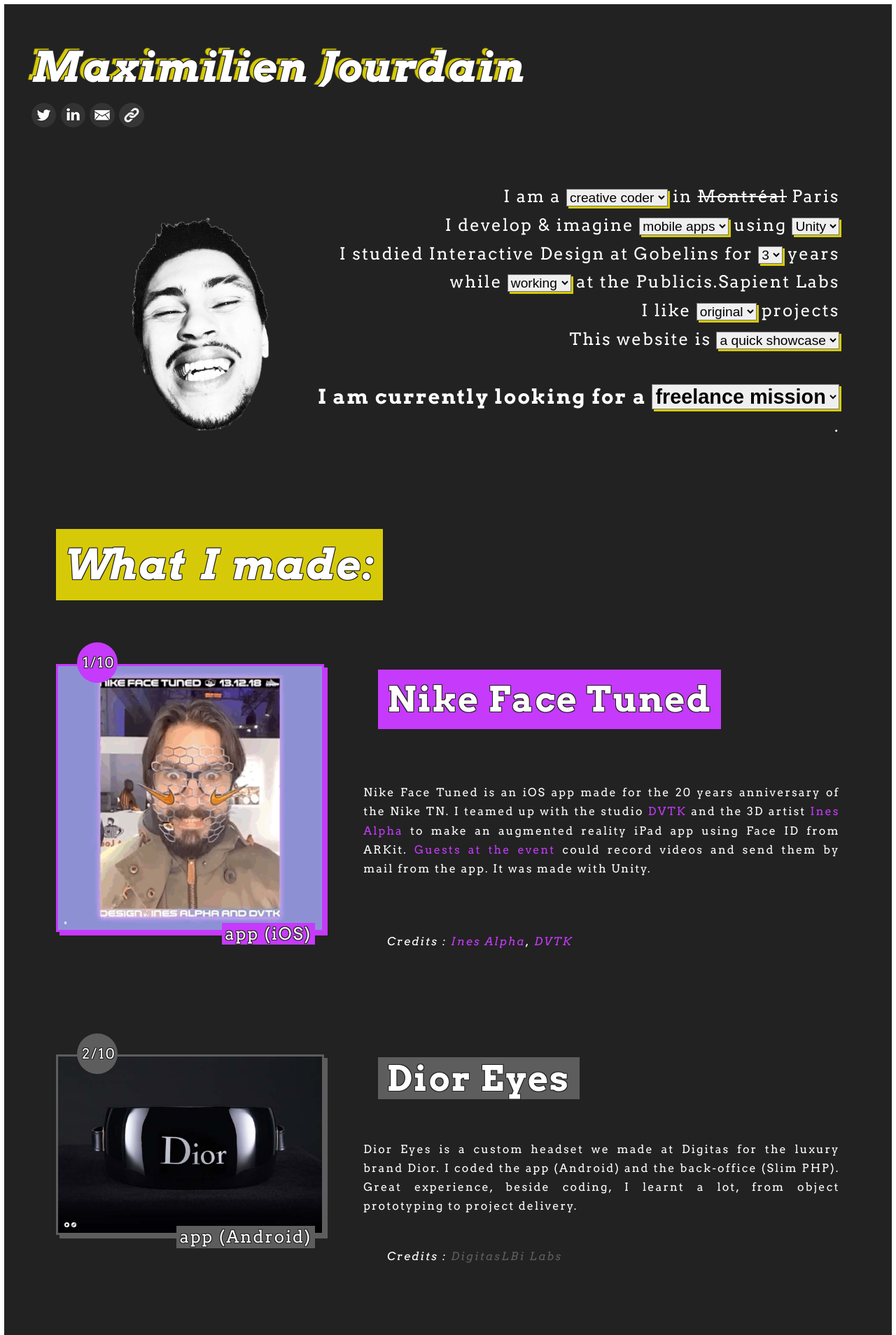
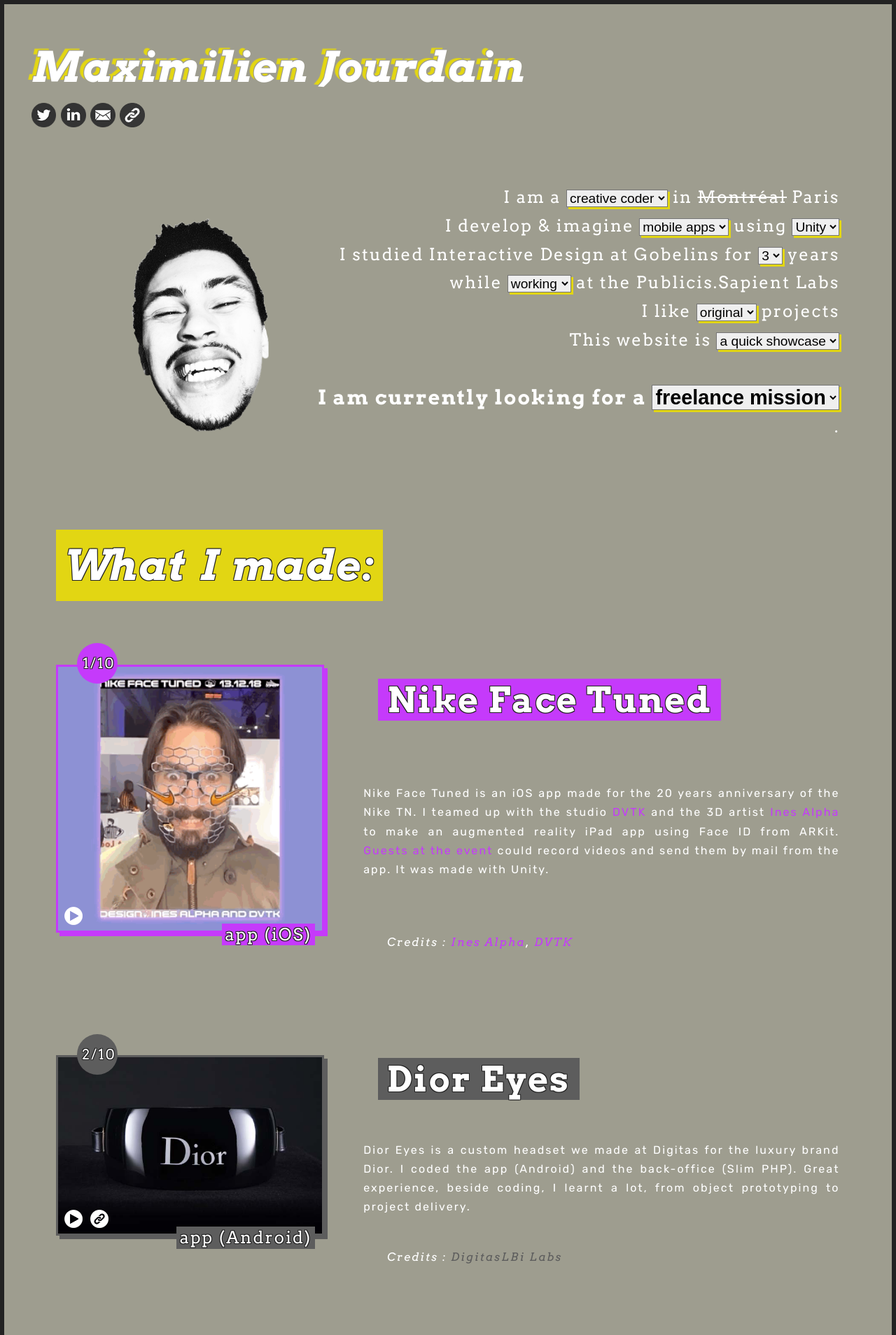
Before and after one commit to karolsenami/karolsenami.github.io, a Jekyll site: the page built from index.html, in a window 1280 px wide. Shown: the top 1908 px of the page at 70% size. Built offline with Jekyll 4.4.1, drawn with Linux system fonts in a browser that asks for light colours; a style sheet for code colours, icons or effects is not loaded.

Commit message:
Modif fond et icone lien

```diff
--- a/_includes/head.html
+++ b/_includes/head.html
@@ -13,5 +13,6 @@
   <link rel='stylesheet' href='//cdn.jsdelivr.net/npm/hack-font@3.3.0/build/web/hack-subset.css'>
   <link href="https://fonts.googleapis.com/css?family=Questrial" rel="stylesheet">
   <link href="https://fonts.googleapis.com/css?family=Arvo:400,400i,700,700i" rel="stylesheet">
+  <link href="https://fonts.googleapis.com/css?family=Rubik:400" rel="stylesheet">
   <!-- Created with Jekyll Now - http://github.com/barryclark/jekyll-now -->
 </head>
--- a/_sass/_variables.scss
+++ b/_sass/_variables.scss
@@ -4,8 +4,9 @@
 //
 
 // Colors
-$bodyBackgroundColor: #fff;
-$backgroundColor: #222;
+$bodyBackgroundColor: #222;//#fff;
+$backgroundColor: #9e9d8f;//rgba(234,221,6,0.9);//#222;
+$outlineColor: #222;//rgba(234,221,6,0.9);//#222;
 $textColor: #fff;
 $black: #1a1a1a;
 $blue : blue;
@@ -19,7 +20,8 @@
 
 // Font stacks
 // $font-normal: Questrial, Helvetica, sans-serif;
-$font-normal: Arvo, "Helvetica Neue", Helvetica, sans-serif;
+$font-normal: Rubik, "Helvetica Neue", Helvetica, sans-serif;
+// $font-normal: "Work Sans", "Helvetica Neue", Helvetica, sans-serif;
 $font-title: Arvo, "Helvetica Neue", Helvetica, Arial, sans-serif;
 // font-family: 'Playfair Display', serif;
 // Mobile breakpoints
--- a/css/default.scss
+++ b/css/default.scss
@@ -71,7 +71,7 @@
     font-size: 2.75em;
   }
   font-style: italic;
-  text-shadow: 1px 1px 0 $backgroundColor, -1px -1px 0 $backgroundColor, 1px -1px 0 $backgroundColor, -1px 1px 0 $backgroundColor;
+  text-shadow: 1px 1px 0 $outlineColor, -1px -1px 0 $outlineColor, 1px -1px 0 $outlineColor, -1px 1px 0 $outlineColor;
   color: $textColor;
   text-overflow: clip;
   a {
@@ -91,6 +91,10 @@
 h4 {
   font-size: 1.875em;
   color: $gray;
+}
+
+.header-links {
+
 }
 
 a {
@@ -121,7 +125,7 @@
 }
 
 .outline-text {
-  text-shadow: 1px 1px 0 $backgroundColor , -1px -1px 0 $backgroundColor , 1px -1px 0 $backgroundColor , -1px 1px 0 $backgroundColor ;
+  text-shadow: 1px 1px 0 $outlineColor , -1px -1px 0 $outlineColor , 1px -1px 0 $outlineColor , -1px 1px 0 $outlineColor ;
   color: $textColor;
   text-overflow: clip;
 }
--- a/css/index.scss
+++ b/css/index.scss
@@ -74,6 +74,7 @@
   // right
   .profile-description {
     width: $description-width;
+    font-family: $font-title;
     font-size: 1.5em;
     line-height: 1.7em;
     margin-bottom: 5%;
@@ -129,6 +130,7 @@
       padding-right: $children-horizontal-padding;
       margin: auto;
       $index-width: 2.9em;
+      font-family: $font-title;
       @include mobile {
         width: 100%;
         padding-right: 0;
@@ -173,9 +175,8 @@
           bottom: 2.4em;
           left: 0.7em;
           @include mobile {
-            bottom:0;
-            top: -5%;
-            left: 77%;
+            bottom:20%;
+            left: 5%;
           }
           z-index: 9;
           display: flex;
@@ -185,7 +186,7 @@
             width: 7%;
             margin-right: 3%;
             img {
-
+              width: 400px;
             }
             // padding-right: 10%;
           }
@@ -217,6 +218,11 @@
     // right
     .post-description {
       // padding-left: $children-horizontal-padding;
+
+      .entry {
+
+      }
+
       width: 80%;
       @include mobile {
         width: 100%;
@@ -247,6 +253,7 @@
       .credits {
         margin-left: 5%;
         font-style: italic;
+        font-family: $font-title;
       }
     }
   }
--- a/index.html
+++ b/index.html
@@ -148,11 +148,11 @@
           </div>
 
           <div class="post-description half-parent-size">
-            {% if post.link %}<a href="{{post.link}}" target="_blank">{% endif %}
+            {% if post.video %}<a href="{{post.video}}" target="_blank">{% endif %}
               <h2 class="title outline-text" style="background-color: rgb({{post.color.r}},{{post.color.g}},{{post.color.b}});">
                 {{ post.title }}
               </h2>
-            {% if post.link %}</a>{% endif %}
+              {% if post.video %}</a>{% endif %}
 
               <div class="entry">
                 {{ post.description }}
@@ -172,11 +172,7 @@
                  color: rgb({{post.color.r}},{{post.color.g}},{{post.color.b}});
               }
             </style>
-
           </div>
-
-
-
         </article>
       <!-- </a> -->
     {% endfor %}
```
Also changed, not shown: _posts/2006-01-01-Jam-Interactive-Experience.md (+1 -1 lines). Lines whose indentation alone changed are shown as unchanged.
